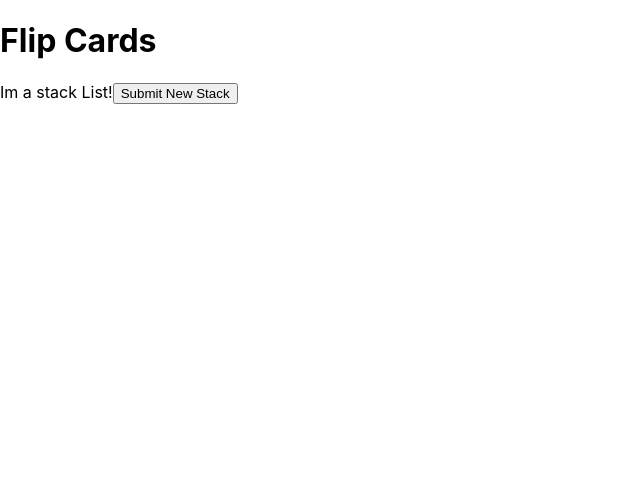
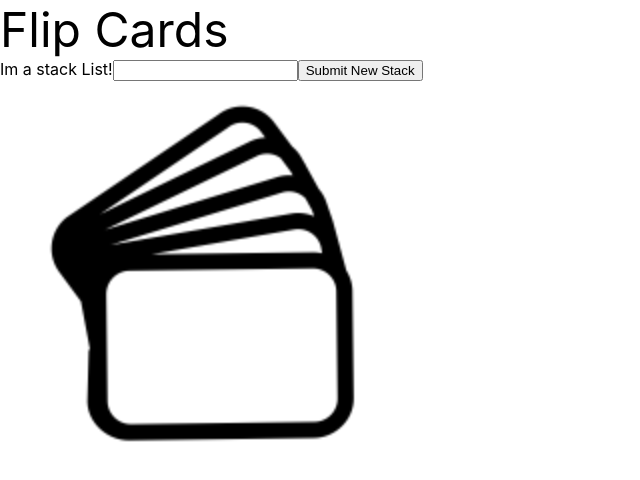
Before and after one commit to DestinFloyd/FlipCards, a React (Create React App) app in the folder client/: page / in a window 1280 px wide. Shown: the top 480 px of the page, without its empty margins (0-640 px from the left). Built offline with nearby package versions, Linux system fonts and the light colour scheme; no server answers.

Commit message:
made styling progress on first page

```diff
--- a/client/src/App.js
+++ b/client/src/App.js
@@ -1,17 +1,26 @@
 import React, { Component } from 'react';
 // import './App.css';
 import { BrowserRouter as Router, Switch, Route } from 'react-router-dom'
-// import axios from 'axios'
+import styled from 'styled-components'
 import StackList from './componets/StackList'
 import SingleStack from './componets/SingleStack';
 
+const Container = styled.div`
+// background-color:blue;
+
+`
+const Header = styled.div`
+width: 100vw;
+font-size: 3em;
+`
 
 class App extends Component {
   render() {
     return (
       <Router>
-        <div>
-          <h1> Flip Cards</h1>
+        <Container>
+          <Header>Flip Cards</Header>
+
 
           <Switch>
 
@@ -21,7 +30,7 @@ class App extends Component {
 
           </Switch>
 
-        </div>
+        </Container>
       </Router>
     );
   }
--- a/client/src/componets/QA.js
+++ b/client/src/componets/QA.js
@@ -1,7 +1,10 @@
 import React, { Component } from 'react';
 import axios from 'axios'
+import styled from 'styled-components'
 
-
+const OneCard = styled.div`
+border: 2px solid black;
+`
 class QA extends Component {
     state = {
         stack:[{}],
@@ -51,7 +54,7 @@ class QA extends Component {
                             <textarea onChange={(event) => this.handleChange(event, qa._id)} type="text" name="question" defaultValue={qa.question}></textarea>
                             <textarea onChange={(event) => this.handleChange(event, qa._id)} type="text" name="answer" defaultValue={qa.answer}></textarea>
                         </form>
-                            : <div> <p>{qa.question}</p> <p>{qa.answer}</p> </div>}
+                            : <OneCard> <p>{qa.question}</p> <p>{qa.answer}</p> </OneCard>}
 
                         <button onClick={(event) => this.deleteQA(event, qa._id)}>X</button>
 
--- a/client/src/componets/SingleStack.js
+++ b/client/src/componets/SingleStack.js
@@ -3,6 +3,7 @@ import EditSingleStack from './EditSingleStack';
 import axios from 'axios'
 import { Link } from 'react-router-dom'
 import QA from './QA'
+
 class SingleStack extends Component {
     state = {
         stackInfo: {
--- a/client/src/componets/StackList.js
+++ b/client/src/componets/StackList.js
@@ -1,8 +1,36 @@
 import React, { Component } from 'react';
 import axios from 'axios'
-// import AddUserForm from './AddUserForm';
 import { Link } from 'react-router-dom'
 import AddStackForm from './AddStackForm';
+import styled from 'styled-components'
+import card from "./images/cards.png"
+
+const Container = styled.div`
+display: flex;
+flex-direction: row;
+flex-wrap: wrap;
+`
+const OneStack = styled.div`
+height: 400px;
+width: 400px;
+background-image: url(${card});
+background-repeat: no-repeat;
+background-size: contain;
+background-position: center;
+text-align: center;
+display: flex;
+justify-content: center;
+align-items: center;
+
+`
+const Name = styled.div`
+margin-top: 30%;
+margin-left: 10%;
+width: 50%;
+height: 35%;
+
+`
+const HH = styled.h3`color: black;`
 
 class StackList extends Component {
     state = {
@@ -25,15 +53,19 @@ class StackList extends Component {
     render() {
         return (
             <div>
+
                 Im a stack List!
+                <input type="text" name="searchBar"></input>
                 <button onClick={this.toggleAddStackForm}>Submit New Stack</button>
                 {this.state.addStackForm ? <AddStackForm getAllStacks={this.getAllStacks} toggleAddStackForm={this.toggleAddStackForm}/> : null }
+                <Container>
+                {this.state.stacks.map((set, i) => (
 
-                {this.state.stacks.map((set, i) => (
-                    <div key={i}>
-                        <Link to={`/${set._id}`}><h3>{set.name}</h3></Link>
-                    </div>
+                    <OneStack key={i}>
+                    <Name><Link to={`/${set._id}`}><HH>{set.name}</HH></Link></Name>
+                    </OneStack>
                 ))}
+                </Container>
             </div>
         );
     }
```
Also changed, not shown: client/src/componets/images/cards.png (added).
